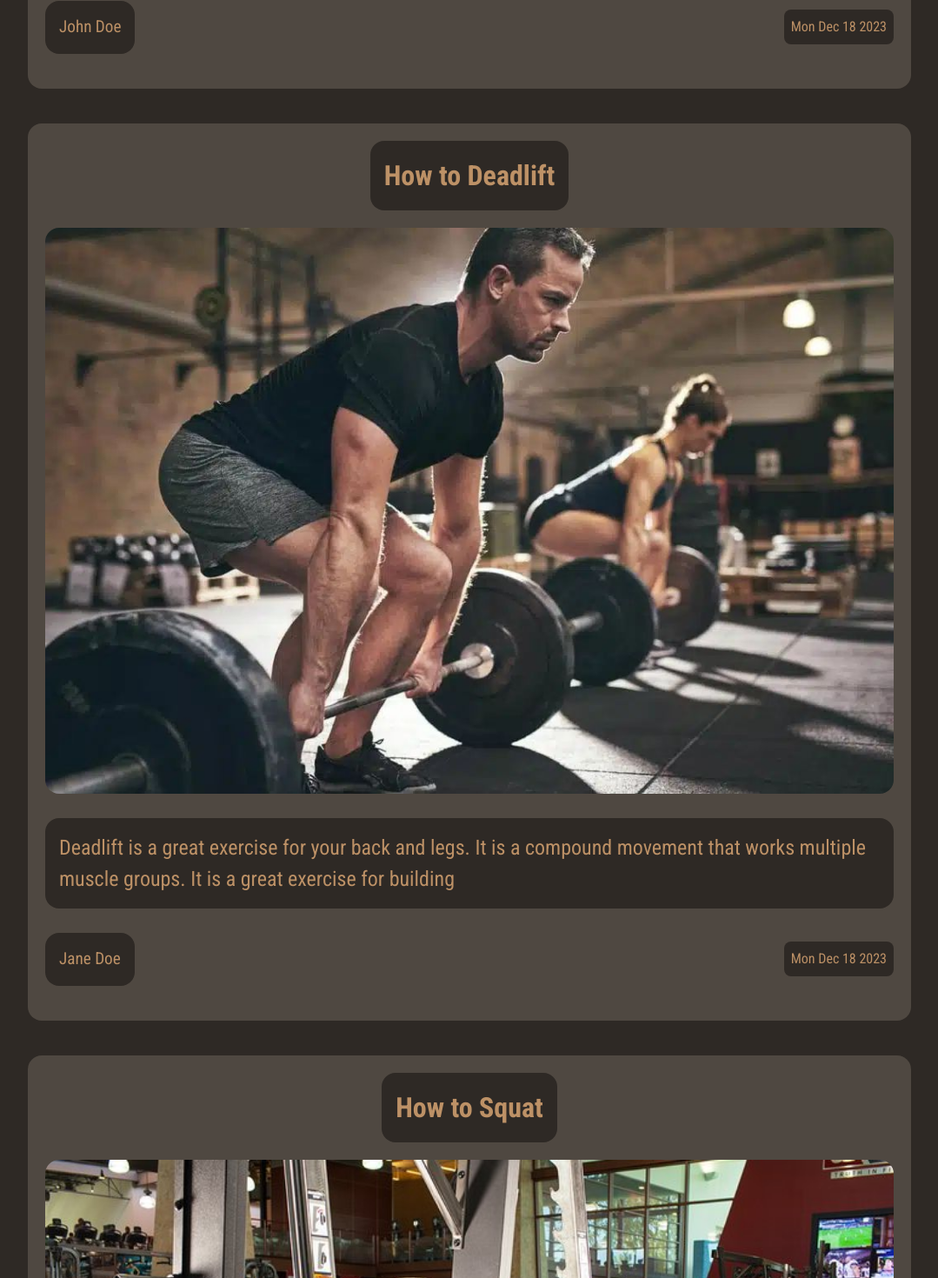
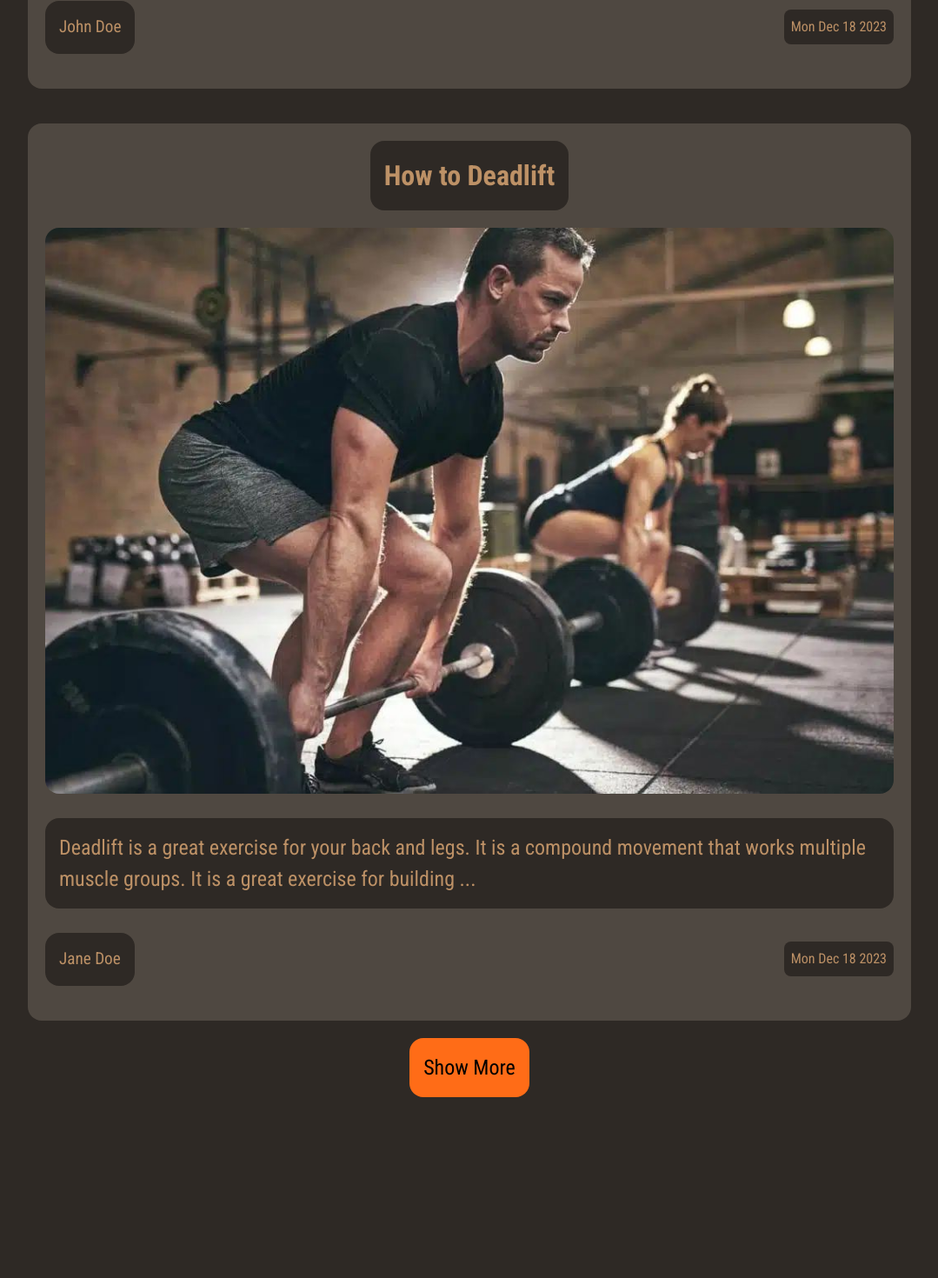
Before and after one commit to HaraldWikborg/FitnessApp, a React (Vite) app: page /blog in a window 1280 px wide. Shown: the part 1063-2533 px from the top of the page at 87% size, without its empty margins (180-1259 px from the left). After the commit the page ends 2357 px from the top, so only its background shows below. Built offline with nearby package versions, Linux system fonts and the light colour scheme.

Commit message:
Add article component Created article component that displays the selected article by ID Added navlink to each article in blog component Added a show more button in blog component that shows 2 more articles if any Added router for articles/:id

```diff
--- a/src/App.jsx
+++ b/src/App.jsx
@@ -10,6 +10,7 @@ import Settings from "./components/settings/Settings";
 import NotFound from "./components/notFound/notFound";
 import Exercise from "./components/exercise/Exercise";
 import LoginForm from "./logIn/login";
+import Article from "./components/article/article";
 
 function App() {
   //localStorage.clear();
@@ -28,6 +29,7 @@ function App() {
           <Route path="/plan" element={<Plan />} />
           <Route path="/blog" element={<Blog />} />
           <Route path="/settings" element={<Settings />} />
+          <Route path="/article/:id" element={<Article />} />
           <Route path="*" element={<NotFound />} />
         </Routes>
       </div>
--- /dev/null
+++ b/src/components/article/article.css
@@ -0,0 +1,27 @@
+.article {
+  margin: 20px 0;
+  padding: 20px;
+  background-color: #4f4841;
+  border-radius: 1rem;
+  max-width: 80vw;
+  display: flex;
+  flex-direction: column;
+  align-items: center;
+  text-decoration: none;
+  justify-content: center;
+}
+.article h1 {
+  color: black;
+  background-color: #bd9166;
+  font-size: 2rem;
+  padding: 1rem;
+  border-radius: 1rem;
+  margin-bottom: 20px;
+}
+
+.article img {
+  width: 60%;
+  height: auto;
+  border-radius: 1rem;
+  margin-bottom: 20px;
+}
--- /dev/null
+++ b/src/components/article/article.jsx
@@ -0,0 +1,29 @@
+import React, { useState, useEffect } from "react";
+import { useParams } from "react-router-dom";
+import articles from "../../assets/data/articles";
+import "./Article.css";
+
+const Article = () => {
+  const [article, setArticle] = useState({});
+  const { id } = useParams();
+  useEffect(() => {
+    const articleF = articles.find((article) => article.id === Number(id));
+    setArticle(articleF);
+  }, [id]);
+
+  return (
+    <div>
+      {article ? (
+        <div className="article">
+          <h1>{article.title}</h1>
+          <img src={article.image} alt={article.title} />
+          <p>{article.content}</p>
+        </div>
+      ) : (
+        <p>Loading article...</p>
+      )}
+    </div>
+  );
+};
+
+export default Article;
--- a/src/components/blog/Blog.css
+++ b/src/components/blog/Blog.css
@@ -16,6 +16,7 @@
   display: flex;
   flex-direction: column;
   align-items: center;
+  text-decoration: none;
   justify-content: center;
 }
 
@@ -64,3 +65,18 @@
   margin-bottom: 20px;
   align-self: center;
 }
+
+.articlesContainer .showMore {
+  color: black;
+  background-color: #ff6c17;
+  font-size: 1.5rem;
+  padding: 1rem;
+  border-radius: 1rem;
+  align-self: center;
+  text-decoration: none;
+  transition: background-color 0.3s ease;
+  cursor: pointer;
+}
+.articlesContainer .showMore:hover {
+  background-color: gray;
+}
--- a/src/components/blog/Blog.jsx
+++ b/src/components/blog/Blog.jsx
@@ -1,23 +1,49 @@
 import "./Blog.css";
 import articles from "../../assets/data/articles";
+import { useEffect, useState } from "react";
+import { NavLink, useNavigate } from "react-router-dom";
 
 function Blog() {
+  const navigate = useNavigate();
+  const [currentArticles, setCurrentArticles] = useState([]);
+  useEffect(() => {
+    loadArticles();
+  }, []);
+
+  const loadArticles = () => {
+    setCurrentArticles(articles.slice(0, 2));
+  };
+
+  const loadMore = () => {
+    let current = currentArticles.length;
+    setCurrentArticles(articles.slice(0, current + 2));
+  };
+
   return (
     <>
       <div className="articlesContainer">
-        {articles.map((article, index) => {
+        {currentArticles.map((article, index) => {
           return (
-            <div key={index} className="article">
+            <NavLink
+              key={index}
+              className="article"
+              to={`/article/${article.getId()}`}
+            >
               <h2>{article.getTitle()}</h2>
               <img src={article.getImage()} alt={article.getTitle()} />
-              <p className="intro">{article.getIntro()}</p>
+              <p className="intro">{article.getIntro()}...</p>
               <div className="details">
                 <p className="author">{article.getAuthor()}</p>
                 <p className="date">{article.getDate().toDateString()}</p>
               </div>
-            </div>
+            </NavLink>
           );
         })}
+        {
+          <div className="showMore" onClick={loadMore}>
+            Show More
+          </div>
+        }
       </div>
     </>
   );
```
